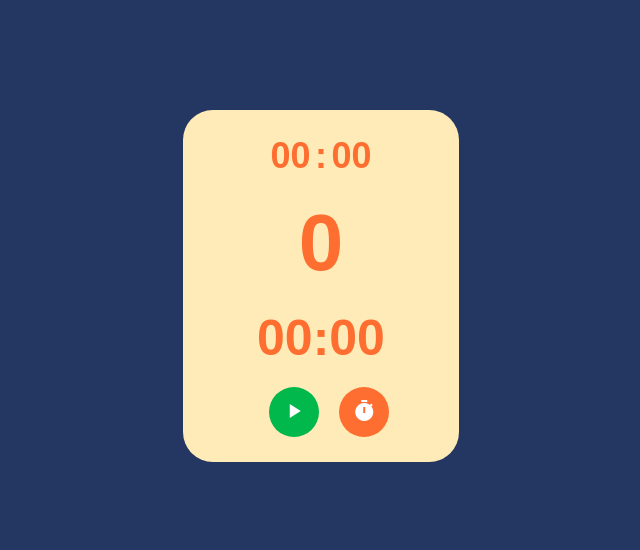
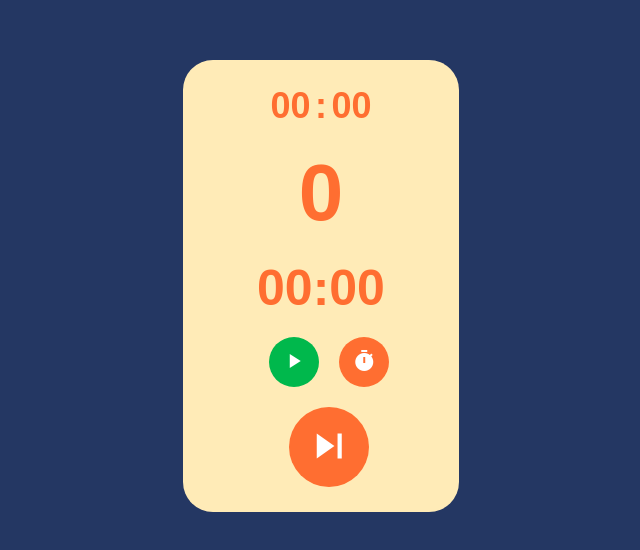
Before and after one commit to siyad23/Timer, a plain HTML site: page template.html in a window 1280 px wide. Shown: the part 114-664 px from the top of the page, without its empty margins (319-959 px from the left). Drawn offline with Linux system fonts and the light colour scheme.

Commit message:
added skip button

```diff
--- a/css/style.css
+++ b/css/style.css
@@ -101,3 +101,15 @@ body {
 .timer__btn--stop {
   background-color: #ff0256;
 }
+
+.timer__btn--skip {
+  display: block;
+  margin: 20px 20px 0 auto;
+  background-color: #ff6e31;
+  height: 80px;
+  width: 80px;
+}
+
+.material-icons#skip {
+  font-size: 50px !important;
+}
--- a/js/main.js
+++ b/js/main.js
@@ -144,6 +144,9 @@ class Timer {
           <button type="button" class="timer__btn timer__btn--reset">
             <span class="material-icons">timer</span>
           </button>
+          <button type="button" class="timer__btn timer__btn--skip">
+            <span class="material-icons" id="skip">skip_next</span>
+          </button>
         </div>
 		`;
   }
--- a/template.html
+++ b/template.html
@@ -39,6 +39,9 @@
           <button type="button" class="timer__btn timer__btn--reset">
             <span class="material-icons">timer</span>
           </button>
+          <button type="button" class="timer__btn timer__btn--skip">
+            <span class="material-icons" id="skip">skip_next</span>
+          </button>
         </div>
         <!-- To here -->
       </div>
```
Also changed, not shown: 1 other file.
